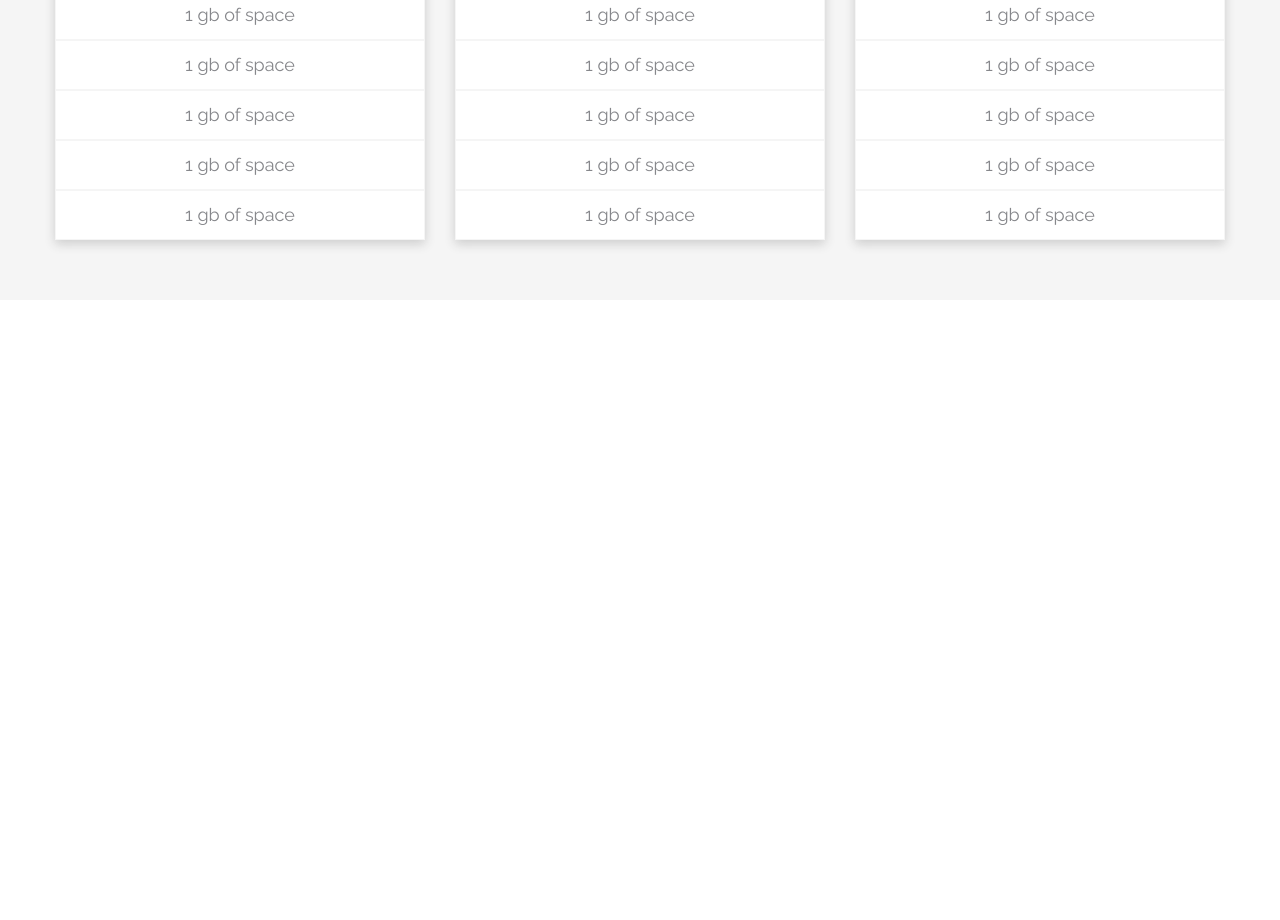
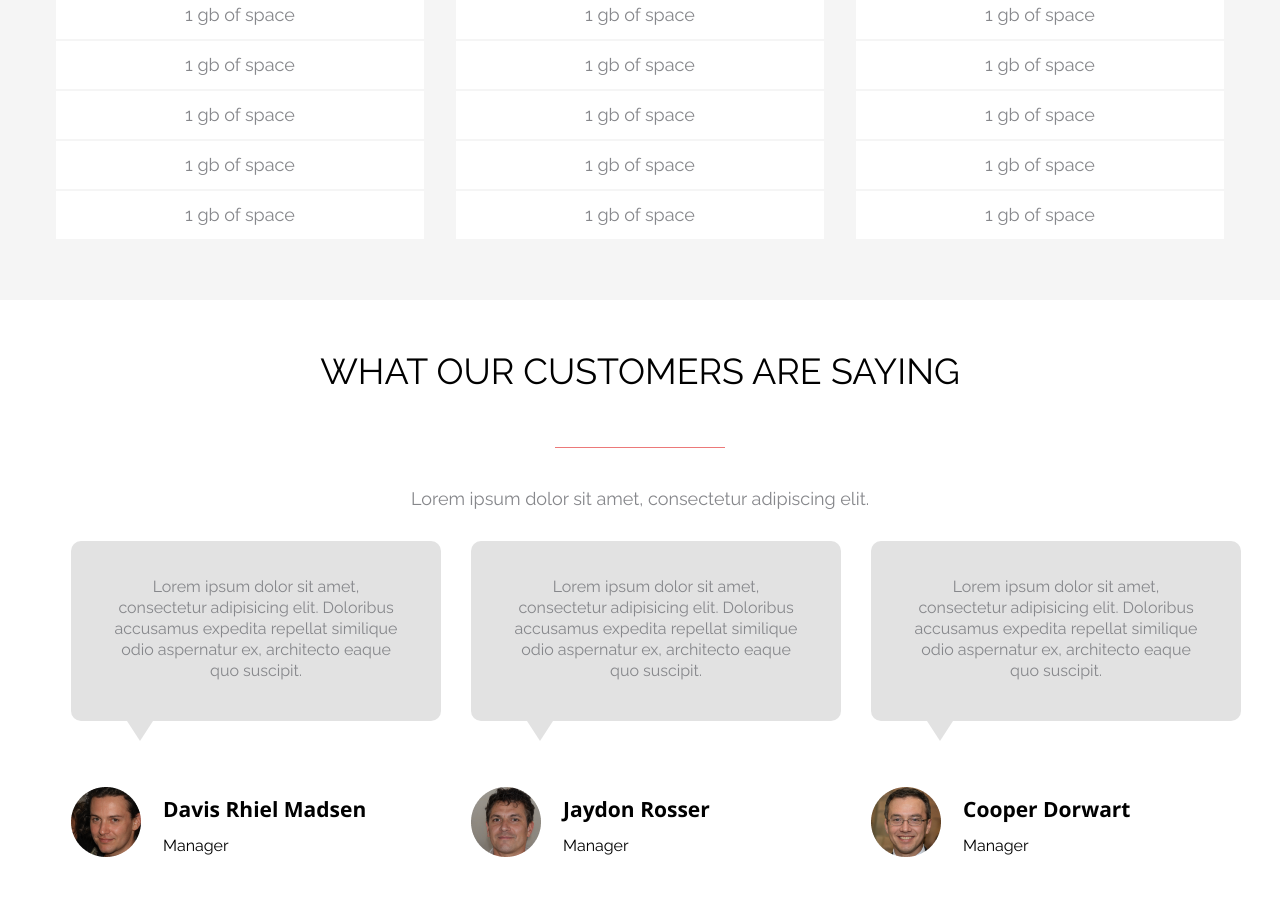
Before and after one commit to Artur1024/TMS-FE, a plain HTML site: page lesson-5/index.html in a window 1280 px wide. Shown: the part 564-1484 px from the top of the page. Before the commit the page ends 864 px from the top, so only its background shows below. Drawn offline with Linux system fonts and the light colour scheme.

Commit message:
what our

```diff
--- a/lesson-5/css/index.css
+++ b/lesson-5/css/index.css
@@ -2,3 +2,4 @@
 @import url(normalize.css);
 @import url(common.css);
 @import url(pricing.css);
+@import url(what-our.css);
--- a/lesson-5/css/pricing.css
+++ b/lesson-5/css/pricing.css
@@ -32,9 +32,11 @@
   width: 370px;
   height: 510px;
   left: 170px;
+}
+.pricing-options-card:hover {
   box-shadow: 0px 4px 10px 0px rgba(51, 51, 51, 0.2);
+  transform: translateY(-15px);
 }
-
 .pricing-options__title {
   max-width: 370px;
   height: 60px;
--- /dev/null
+++ b/lesson-5/css/what-our.css
@@ -0,0 +1,81 @@
+.title-second {
+  font-family: "Raleway";
+  font-size: 36px;
+  line-height: 42px;
+  font-weight: 400;
+  margin-top: 50px;
+  text-transform: uppercase;
+  text-align: center;
+}
+.title-second::after {
+  content: "";
+  display: block;
+  width: 170px;
+  border-bottom: 1px solid #ec7979;
+  margin: 55px auto 0;
+}
+.subtitle {
+  font-family: "Raleway";
+  font-size: 18px;
+  font-weight: 400;
+  line-height: 21px;
+  align-items: center;
+  text-align: center;
+  color: #86878b;
+  text-align: center;
+  margin-top: 40px;
+}
+.comments {
+  display: flex;
+  padding: 32px 16px 59px;
+}
+.commets-text__davis {
+  font-family: "Raleway";
+  font-weight: 400;
+  color: rgba(134, 135, 139, 1);
+  background-color: rgba(226, 226, 226, 1);
+  font-size: 16px;
+  line-height: 21px;
+  text-align: center;
+  width: 370px;
+  height: 180px;
+  padding: 35px 40px;
+  border-radius: 10px;
+  position: relative;
+}
+.commets-text__davis::after {
+  content: "";
+  display: block;
+  width: 0;
+  height: 0;
+  border-style: solid;
+  border-width: 20px 13px 0 13px;
+  border-color: rgba(226, 226, 226, 1) transparent transparent transparent;
+  position: absolute;
+  bottom: 0;
+  left: 15%;
+  transform: translate(0, 100%);
+}
+.commets-davis-basic {
+  display: flex;
+  align-items: center;
+  margin-top: 66px;
+}
+.comments-name {
+  margin-left: 22px;
+  font-family: "opensans";
+  font-size: 21px;
+  font-weight: 700;
+  line-height: 33px;
+}
+.comments-job__title {
+  font-family: "Raleway";
+  font-weight: 400;
+  font-size: 16px;
+  line-height: 21px;
+  margin-top: 9px;
+  margin-left: 22px;
+}
+.comments-davis:not(:first-child) {
+  margin-left: 30px;
+}
--- a/lesson-5/index.html
+++ b/lesson-5/index.html
@@ -76,9 +76,63 @@
                 </div>
             </div>
         </div>
-
     </section>
-
+    <section class="what-our">
+        <div class="container">
+            <h2 class="title-second">what our customers are saying</h2>
+            <p class="subtitle">Lorem ipsum dolor sit amet, consectetur adipiscing elit.</p>
+            <div class="comments">
+                <div class="comments-davis">
+                    <h5 class="commets-text__davis">Lorem ipsum dolor sit amet,
+                        consectetur adipisicing elit. Doloribus
+                        accusamus expedita repellat similique
+                        odio aspernatur ex, architecto eaque
+                        quo suscipit.</h5>
+                    <div class="commets-davis-basic">
+                        <div class="comments-davis__photo">
+                            <img src="./image/Davis.png" alt="photo">
+                        </div>
+                        <div class="comments-author">
+                            <h4 class="comments-name">Davis Rhiel Madsen</h4>
+                            <h5 class="comments-job__title">Manager</h5>
+                        </div>
+                    </div>
+                </div>
+                <div class="comments-davis">
+                    <h5 class="commets-text__davis">Lorem ipsum dolor sit amet,
+                        consectetur adipisicing elit. Doloribus
+                        accusamus expedita repellat similique
+                        odio aspernatur ex, architecto eaque
+                        quo suscipit.</h5>
+                    <div class="commets-davis-basic">
+                        <div class="comments-davis__photo">
+                            <img src="./image/Jaydon.png" alt="photo">
+                        </div>
+                        <div class="comments-author">
+                            <h4 class="comments-name">Jaydon Rosser</h4>
+                            <h5 class="comments-job__title">Manager</h5>
+                        </div>
+                    </div>
+                </div>
+                <div class="comments-davis">
+                    <h5 class="commets-text__davis">Lorem ipsum dolor sit amet,
+                        consectetur adipisicing elit. Doloribus
+                        accusamus expedita repellat similique
+                        odio aspernatur ex, architecto eaque
+                        quo suscipit.</h5>
+                    <div class="commets-davis-basic">
+                        <div class="comments-davis__photo">
+                            <img src="./image/Cooper.png" alt="photo">
+                        </div>
+                        <div class="comments-author">
+                            <h4 class="comments-name">Cooper Dorwart</h4>
+                            <h5 class="comments-job__title">Manager</h5>
+                        </div>
+                    </div>
+                </div>
+            </div>
+        </div>
+    </section>
 </body>
 
 </html>
```
Also changed, not shown: lesson-5/image/Cooper.png (added), lesson-5/image/Davis.png (added), lesson-5/image/Jaydon.png (added).
